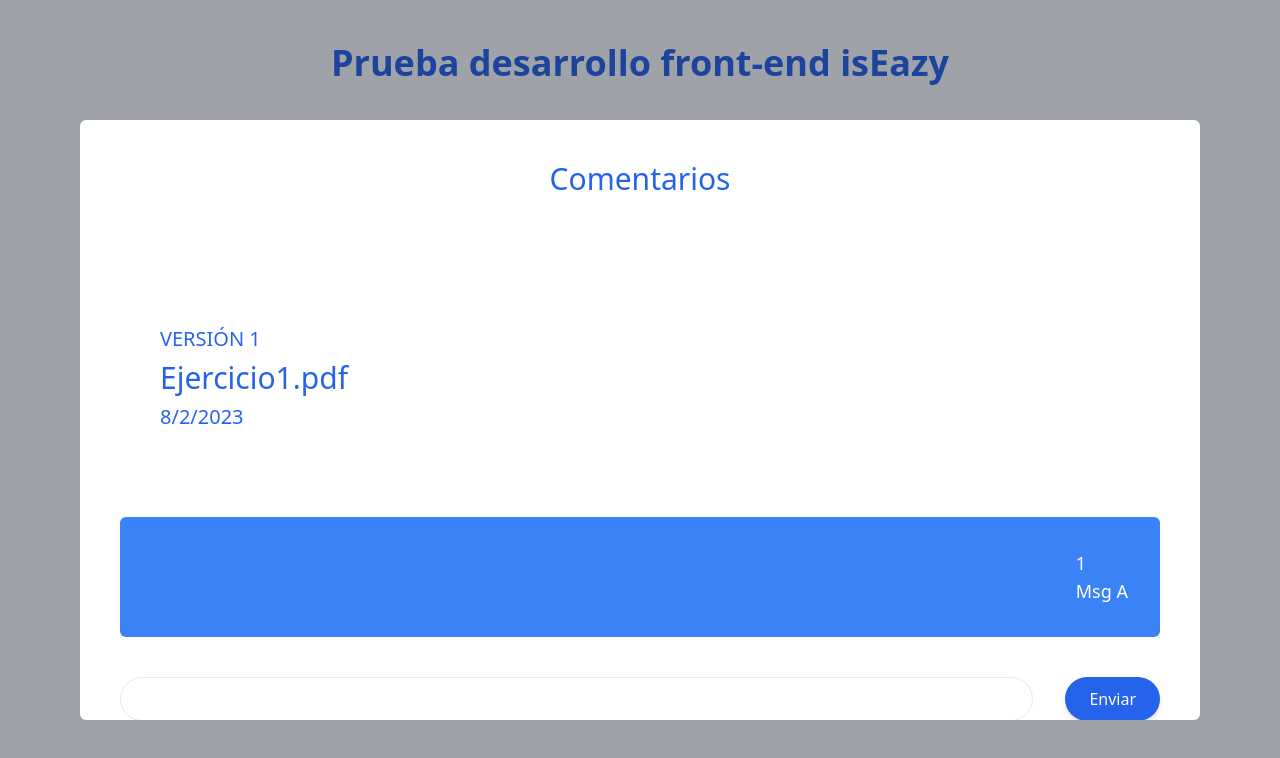
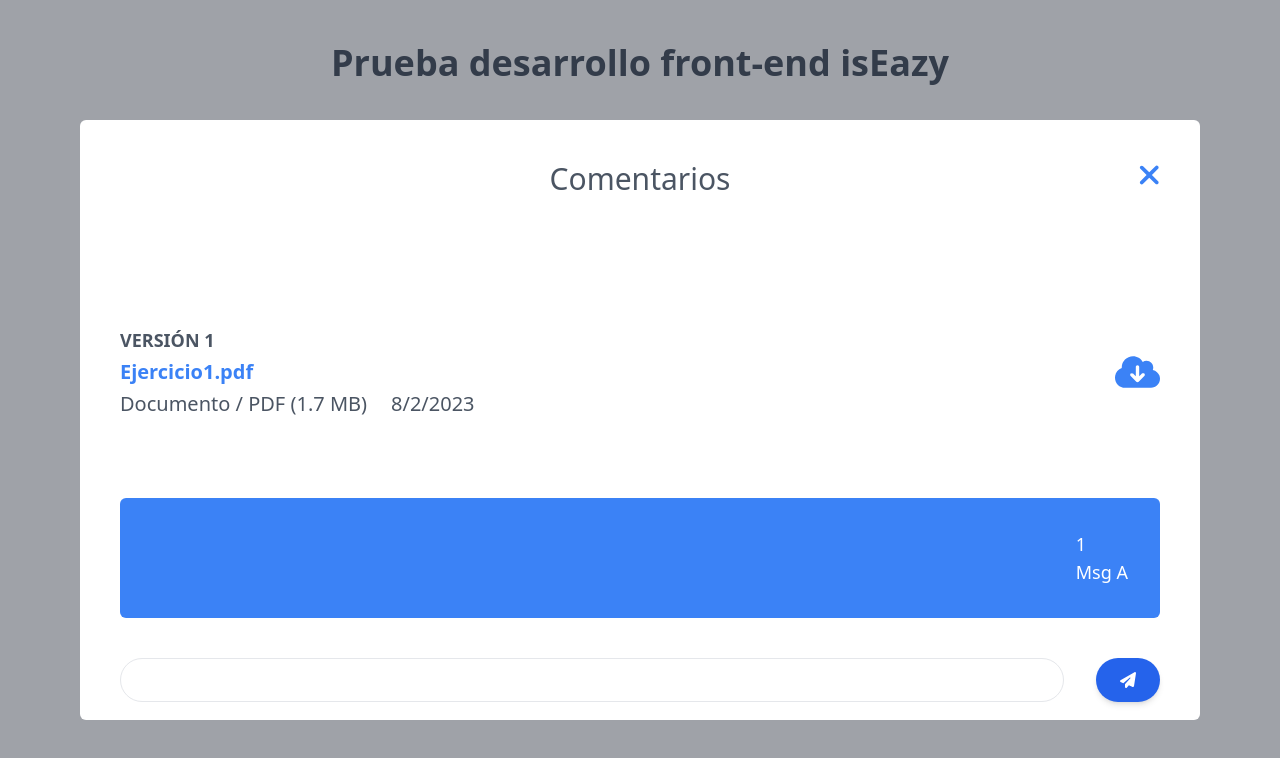
Before and after one commit to sauloop/prueba-front-iseazy, a Vue app: page / in a window 1280 px wide. Both pictures are taken after a click on the button "Comentarios". Shown: the top 758 px of the page. Built offline with nearby package versions, Linux system fonts and the light colour scheme.

Commit message:
Add icons

```diff
--- a/package.json
+++ b/package.json
@@ -9,6 +9,9 @@
     "preview": "vite preview"
   },
   "dependencies": {
+    "@fortawesome/fontawesome-svg-core": "^6.3.0",
+    "@fortawesome/free-solid-svg-icons": "^6.3.0",
+    "@fortawesome/vue-fontawesome": "^3.0.3",
     "pinia": "^2.0.30",
     "vue": "^3.2.45"
   },
--- a/src/App.vue
+++ b/src/App.vue
@@ -9,13 +9,19 @@
     </div>
 
     <ComentariosModal :show="showModal">
-      <button
+      <!-- <button
         type="button"
         class="btn btn-primary mt-4"
         @click="showModal = false"
       >
         Cerrar
-      </button>
+      </button> -->
+
+      <font-awesome-icon
+        icon="fa-solid fa-xmark"
+        class="cursor-pointer text-3xl text-blue-500"
+        @click="showModal = false"
+      />
     </ComentariosModal>
   </div>
 </template>
--- a/src/components/ComentariosModal.vue
+++ b/src/components/ComentariosModal.vue
@@ -11,6 +11,10 @@
         <div
           class="m-20 w-full overflow-y-auto rounded-md bg-white text-gray-900 scrollbar-none"
         >
+          <div class="relative">
+            <div class="absolute top-10 right-10"><slot></slot></div>
+          </div>
+
           <div class="flex justify-center p-10 text-lg">
             <h2>Comentarios</h2>
           </div>
@@ -19,7 +23,7 @@
             <ul>
               <li v-for="comentario in comentariosStore.comentarios">
                 <Mensaje
-                  v-if="comentario.tipo === 'mensaje'"
+                  v-if="comentario.elemento === 'mensaje'"
                   :mensaje="comentario"
                 />
                 <Entrega v-else :entrega="comentario" />
@@ -35,12 +39,8 @@
             />
 
             <button type="button" class="btn btn-primary" @click="nuevoMensaje">
-              Enviar
+              <font-awesome-icon icon="fa-solid fa-paper-plane" />
             </button>
-          </div>
-
-          <div class="flex justify-center p-10">
-            <slot></slot>
           </div>
         </div>
       </div>
--- a/src/components/Entrega.vue
+++ b/src/components/Entrega.vue
@@ -1,9 +1,23 @@
 <template>
-  <div class="m-10 flex justify-start bg-white p-10 text-white">
-    <div>
-      <h4>VERSIÓN {{ entrega.numVersion }}</h4>
-      <h2>{{ entrega.nombre }}</h2>
-      <h4>{{ entrega.fecha }}</h4>
+  <div class="m-10 flex justify-start bg-white py-10 text-white">
+    <div class="flex w-full items-center justify-between">
+      <div>
+        <p class="text-lg font-bold text-gray-600">
+          VERSIÓN {{ entrega.numVersion }}
+        </p>
+        <p class="mt-1 text-xl font-bold text-blue-500">{{ entrega.nombre }}</p>
+        <p class="mt-1 mr-6 inline-block text-xl font-medium text-gray-600">
+          {{ entrega.tipo }}
+        </p>
+        <p class="mt-1 inline-block text-xl font-medium text-gray-600">
+          {{ entrega.fecha }}
+        </p>
+      </div>
+
+      <font-awesome-icon
+        icon="fa-solid fa-cloud-arrow-down"
+        class="cursor-pointer text-4xl text-blue-500"
+      />
     </div>
   </div>
 </template>
--- a/src/main.js
+++ b/src/main.js
@@ -2,7 +2,19 @@ import { createApp } from "vue";
 import "./style.css";
 import App from "./App.vue";
 import { createPinia } from "pinia";
+import { library } from "@fortawesome/fontawesome-svg-core";
+import { FontAwesomeIcon } from "@fortawesome/vue-fontawesome";
+import {
+  faCloudArrowDown,
+  faPaperPlane,
+  faXmark,
+} from "@fortawesome/free-solid-svg-icons";
+
+library.add(faXmark, faCloudArrowDown, faPaperPlane);
 
 const pinia = createPinia();
 
-createApp(App).use(pinia).mount("#app");
+createApp(App)
+  .use(pinia)
+  .component("font-awesome-icon", FontAwesomeIcon)
+  .mount("#app");
--- a/src/stores/comentarios.js
+++ b/src/stores/comentarios.js
@@ -4,7 +4,7 @@ const fechaEntrega = new Date();
 
 const comentariosData = [
   {
-    tipo: "entrega",
+    elemento: "entrega",
     numVersion: 1,
     nombre: "Ejercicio1.pdf",
     tipo: "Documento / PDF (1.7 MB)",
@@ -12,7 +12,7 @@ const comentariosData = [
     url: "test",
   },
   {
-    tipo: "mensaje",
+    elemento: "mensaje",
     id: 1,
     texto: "Msg A",
   },
@@ -26,7 +26,7 @@ export const useComentariosStore = defineStore("comentarios", {
   actions: {
     nuevoMensaje(mensaje) {
       this.comentarios.push({
-        tipo: "mensaje",
+        elemento: "mensaje",
         id: this.idMensaje + 1,
         texto: mensaje,
       });
--- a/src/style.css
+++ b/src/style.css
@@ -4,19 +4,19 @@
 
 @layer base {
   h1 {
-    @apply mt-0 mb-2 text-4xl font-bold leading-tight text-blue-600;
+    @apply mt-0 mb-2 text-4xl font-bold leading-tight text-gray-600;
   }
 
   h2 {
-    @apply mt-0 mb-2 text-3xl font-medium leading-tight text-blue-600;
+    @apply mt-0 mb-2 text-3xl font-medium leading-tight text-gray-600;
   }
 
   h3 {
-    @apply mt-0 mb-2 text-2xl font-medium leading-tight text-blue-600;
+    @apply mt-0 mb-2 text-2xl font-medium leading-tight text-gray-600;
   }
 
   h4 {
-    @apply mt-0 mb-2 text-xl font-medium leading-tight text-blue-600;
+    @apply mt-0 mb-2 text-xl font-medium leading-tight text-gray-600;
   }
 }
 
```
Also changed, not shown: 1 other file (tests, documents, lock files or other folders).
